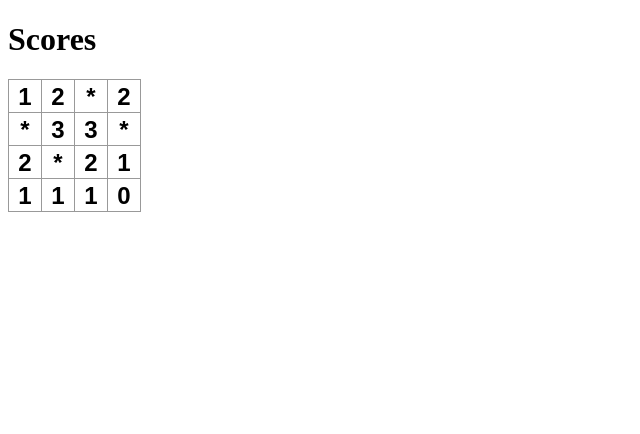
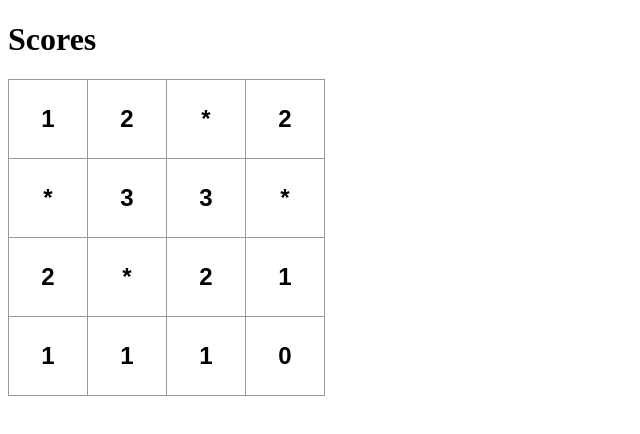
Before and after one commit to renanpallin/campo-minado, a React app: page / in a window 1280 px wide. Shown: the top 434 px of the page, without its empty margins (0-640 px from the left). Built offline with nearby package versions, Linux system fonts and the light colour scheme.

Commit message:
Ids definitivamente resolvidos (espero...)

```diff
--- a/index.html
+++ b/index.html
@@ -22,12 +22,14 @@
 		  font-size: 24px;
 		  font-weight: bold;
 		  line-height: 34px;
-		  height: 34px;
+		  height: 80px;
+		  /*height: 34px;*/
 		  margin-right: -1px;
 		  margin-top: -1px;
 		  padding: 0;
 		  text-align: center;
-		  width: 34px;
+		  width: 80px;
+		  /*width: 34px;*/
 		}
 	</style>
 </head>
--- a/src/App.js
+++ b/src/App.js
@@ -83,7 +83,9 @@ export default class App extends React.Component {
 					matriz.incrementDisplay(x-1, y+1);
 					matriz.incrementDisplay(x-1, y-1);
 
+					/* Sinceramente, não sei qual é o uso dessa linha... */
 					this.done = true;
+
 					// console.log("Before", matriz[x][y]);
 					// matriz.get(x, y).displayValue = 'CARALHO MAANOOO';
 					// console.log("After", matriz[x][y]);
@@ -97,14 +99,14 @@ export default class App extends React.Component {
 		}
 	}
 
-	componentDidMount(){
-		console.log("Did mount", this.state.squares.map(e => e.id));
-		// window.g = this.getGeneratorId(5);
-		// for (let value of g){
-		// 	console.log(value)
-		// }
-		// console.log(g)
-	}
+	// componentDidMount(){
+	// 	console.log("Did mount", this.state.squares.map(linha => linha.map(e => e.id)));
+	// 	window.g = this.getGeneratorId(5);
+	// 	for (let value of g){
+	// 		console.log(value)
+	// 	}
+	// 	// console.log(g)
+	// }
 
 	getGeneratorId(cols){
 		return (function* idMaker(cols){
@@ -122,10 +124,18 @@ export default class App extends React.Component {
 		})(cols)
 	}
 
+	recoverObjectIdByHtmlId(htmlId){
+		let [y, x] = htmlId.split('-');
+		return {y, x};
+	}
+
 	handleClick(e){
-		console.log(e.target);
+		// console.log(e.target);
 		let squares = this.state.squares.slice();
-		squares[e.target.id].wasClicked = true;
+		let {x, y} = this.recoverObjectIdByHtmlId(e.target.id);
+
+		console.warn(squares[x][y].id);
+		squares[x][y].wasClicked = true;
 		this.setState({squares});
 		// console.log('atualizado');
 	}
```
